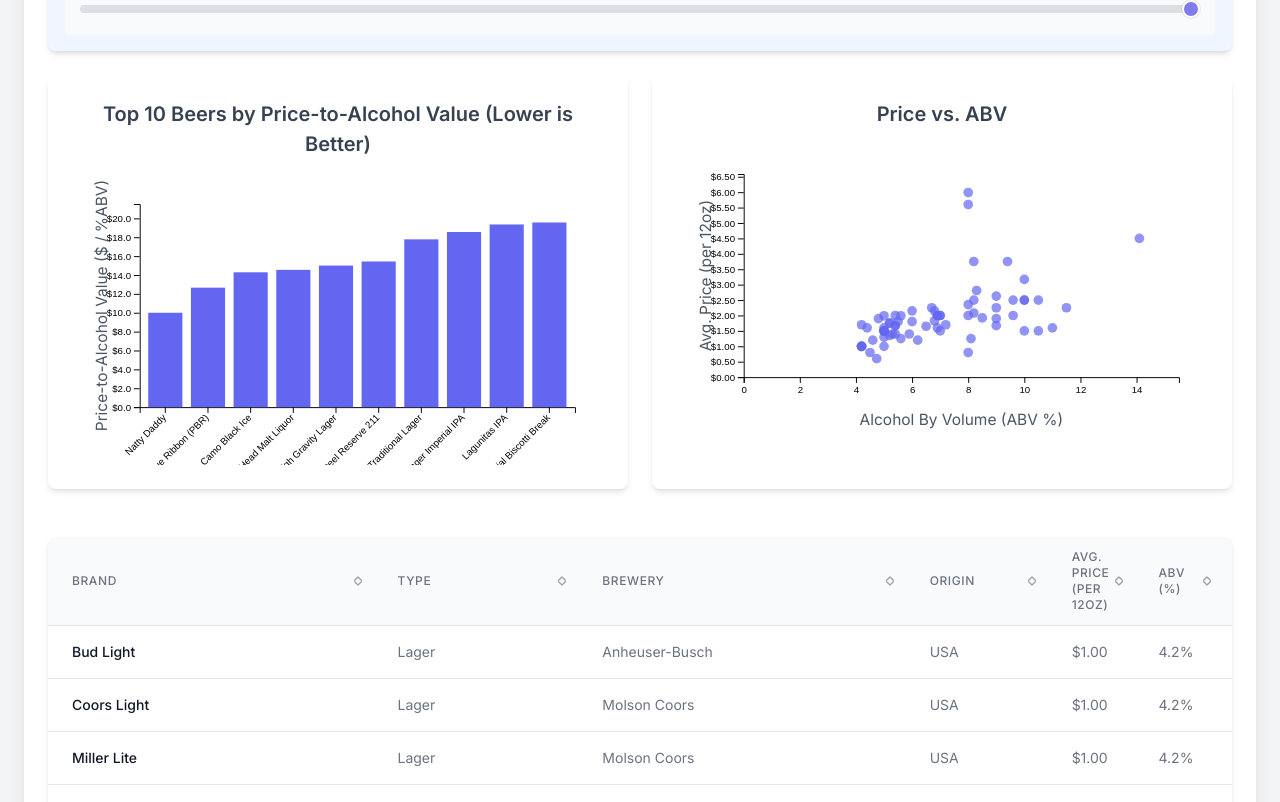
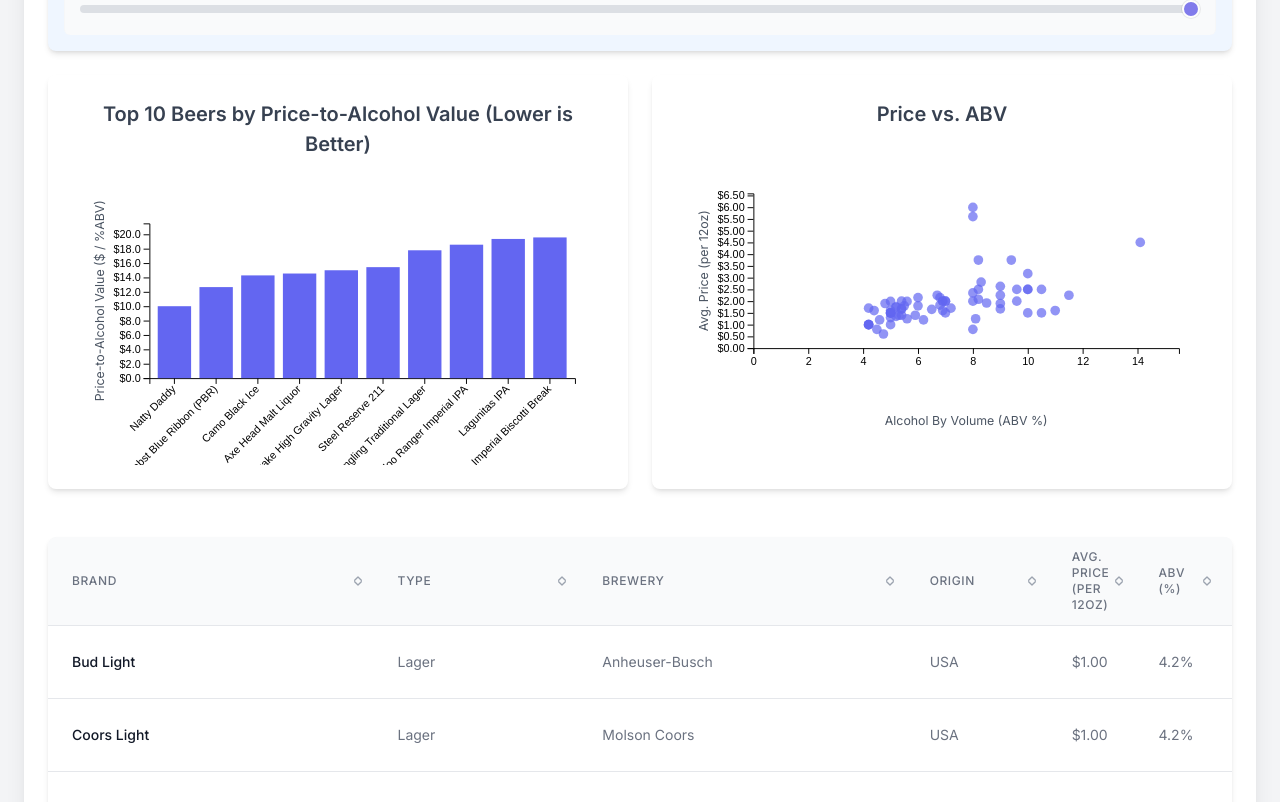
Before and after one commit to kungfumassa/kungfumassa.github.io, a plain HTML site: page index.html in a window 1280 px wide. Shown: the part 413-1215 px from the top of the page. Drawn offline with nearby package versions, Linux system fonts and the light colour scheme.

Commit message:
Update index.html

```diff
--- a/index.html
+++ b/index.html
@@ -15,12 +15,12 @@
             background-color: #f3f4f6; /* Light gray background */
         }
         .container {
-            max-width: 1200px;
+            max-width: 1200px; /* Increased max-width for more space */
             margin: 0 auto;
             padding: 1rem;
         }
         .table-container {
-            overflow-x: auto;
+            overflow-x: auto; /* Keep horizontal scroll for overall table if needed */
             background-color: #ffffff;
             border-radius: 0.5rem;
             box-shadow: 0 4px 6px -1px rgba(0, 0, 0, 0.1), 0 2px 4px -1px rgba(0, 0, 0, 0.06);
@@ -160,6 +160,14 @@
             .chart-container {
                 padding: 1rem;
             }
+        }
+
+        /* Specific styles for tasting notes column */
+        .tasting-notes-cell {
+            white-space: normal; /* Allow text to wrap */
+            word-wrap: break-word; /* Break long words if necessary */
+            max-width: 250px; /* Adjust as needed */
+            min-width: 150px; /* Ensure a minimum width */
         }
     </style>
 </head>
@@ -466,7 +474,7 @@
                     <td class="px-6 py-4 whitespace-nowrap text-sm text-gray-500">$${priceForDisplay.toFixed(2)}</td>
                     <td class="px-6 py-4 whitespace-nowrap text-sm text-gray-500">${beer.abv.toFixed(1)}%</td>
                     <td class="px-6 py-4 whitespace-nowrap text-sm text-gray-500">${priceToAlcoholDisplay}</td>
-                    <td class="px-6 py-4 text-sm text-gray-500 max-w-xs truncate" title="${beer.tastingNotes || 'N/A'}">${beer.tastingNotes || 'N/A'}</td>
+                    <td class="px-6 py-4 text-sm text-gray-500 tasting-notes-cell" title="${beer.tastingNotes || 'N/A'}">${beer.tastingNotes || 'N/A'}</td>
                 `;
                 tableBody.appendChild(row);
             });
@@ -552,7 +560,7 @@
         }
 
         // --- D3.js Charting Functions ---
-        const margin = { top: 30, right: 30, bottom: 60, left: 70 }; // Increased bottom/left for labels
+        const margin = { top: 50, right: 30, bottom: 90, left: 80 }; // Increased margins significantly
         const CHART_WIDTH = 550 - margin.left - margin.right;
         const CHART_HEIGHT = 300 - margin.top - margin.bottom;
 
@@ -595,10 +603,13 @@
                 .call(d3.axisBottom(x))
                 .selectAll("text")
                 .attr("transform", "translate(-10,0)rotate(-45)")
-                .style("text-anchor", "end");
+                .style("text-anchor", "end")
+                .style("font-size", "0.7rem"); /* Smaller font for rotated labels */
 
             svg.append("g")
-                .call(d3.axisLeft(y).tickFormat(d => `$${d.toFixed(1)}`));
+                .call(d3.axisLeft(y).tickFormat(d => `$${d.toFixed(1)}`))
+                .selectAll("text")
+                .style("font-size", "0.7rem"); /* Smaller font for Y-axis */
 
             svg.selectAll("bar")
                 .data(sortedData)
@@ -613,11 +624,12 @@
             // Y-axis label
             svg.append("text")
                 .attr("transform", "rotate(-90)")
-                .attr("y", 0 - margin.left + 20)
+                .attr("y", 0 - margin.left + 20) /* Adjusted position */
                 .attr("x", 0 - (CHART_HEIGHT / 2))
                 .attr("dy", "1em")
                 .style("text-anchor", "middle")
                 .style("fill", "#4b5563")
+                .style("font-size", "0.8rem") /* Slightly larger for labels */
                 .text("Price-to-Alcohol Value ($ / %ABV)");
         }
 
@@ -653,10 +665,15 @@
 
             svg.append("g")
                 .attr("transform", `translate(0,${CHART_HEIGHT})`)
-                .call(d3.axisBottom(x));
+                .call(d3.axisBottom(x))
+                .selectAll("text")
+                .style("font-size", "0.7rem"); /* Smaller font for X-axis */
+
 
             svg.append("g")
-                .call(d3.axisLeft(y).tickFormat(d => `$${d.toFixed(2)}`));
+                .call(d3.axisLeft(y).tickFormat(d => `$${d.toFixed(2)}`))
+                .selectAll("text")
+                .style("font-size", "0.7rem"); /* Smaller font for Y-axis */
 
             svg.selectAll("dot")
                 .data(validData)
@@ -674,16 +691,18 @@
                 .attr("transform", `translate(${CHART_WIDTH / 2},${CHART_HEIGHT + margin.bottom - 10})`)
                 .style("text-anchor", "middle")
                 .style("fill", "#4b5563")
+                .style("font-size", "0.8rem")
                 .text("Alcohol By Volume (ABV %)");
 
             // Y-axis label
             svg.append("text")
                 .attr("transform", "rotate(-90)")
-                .attr("y", 0 - margin.left + 20)
+                .attr("y", 0 - margin.left + 20) /* Adjusted position */
                 .attr("x", 0 - (CHART_HEIGHT / 2))
                 .attr("dy", "1em")
                 .style("text-anchor", "middle")
                 .style("fill", "#4b5563")
+                .style("font-size", "0.8rem")
                 .text(`Avg. Price (${currentPriceUnit === '12oz' ? 'per 12oz' : 'per Liter'})`);
         }
 
```
